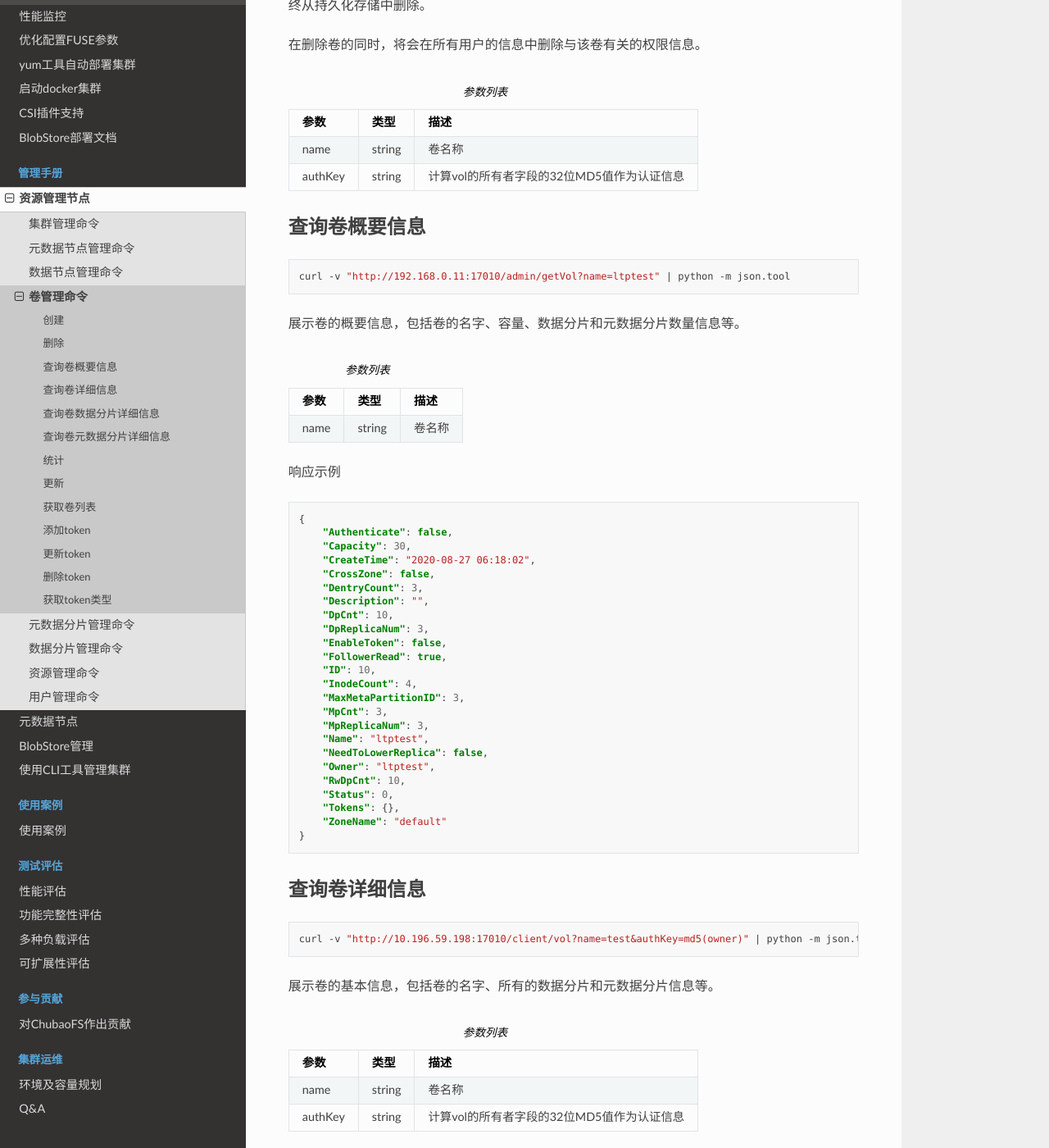
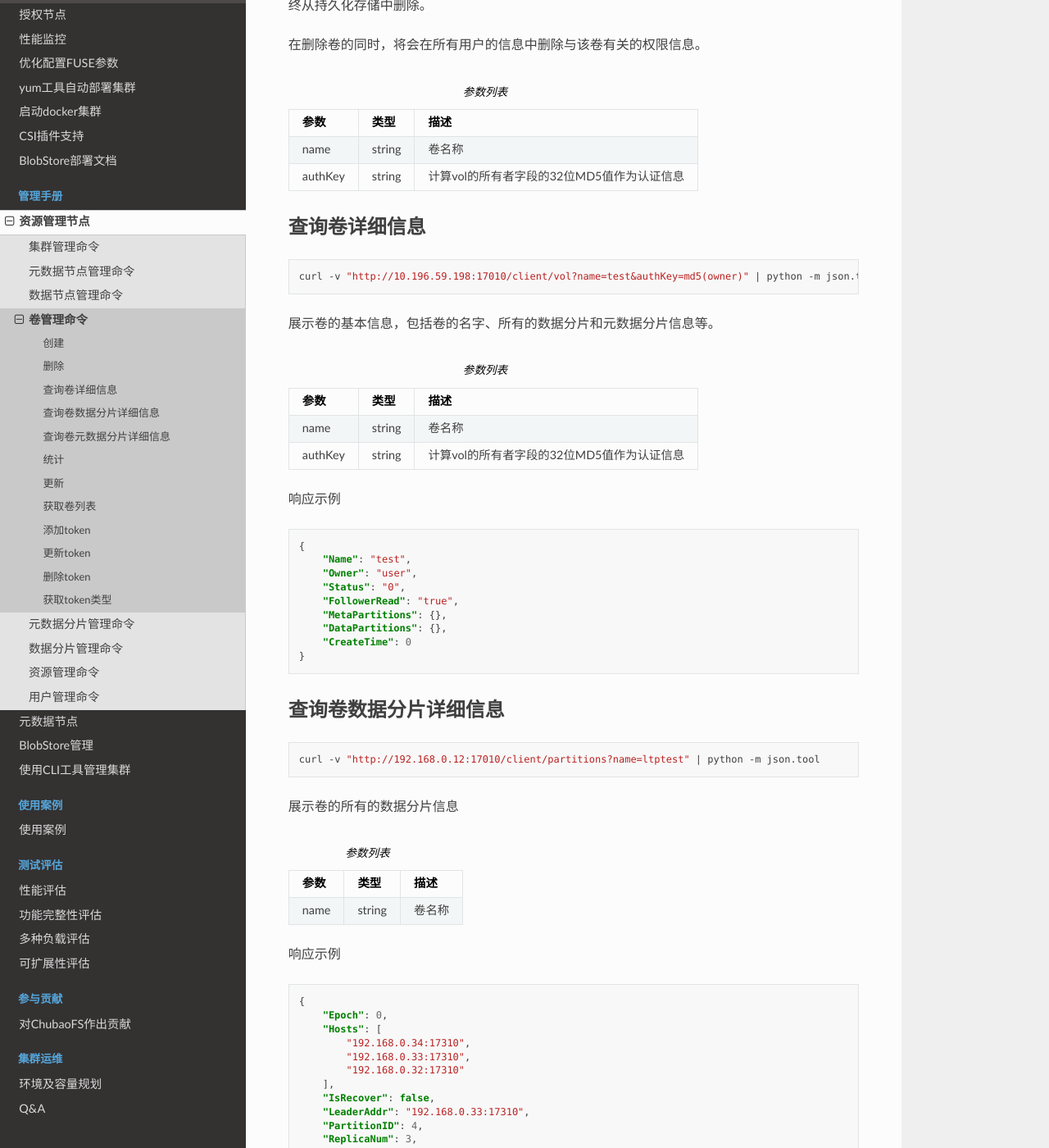
Before and after one commit to cubefs/docs-zh, a Sphinx documentation site: the page built from docs/source/admin-api/master/volume.rst, in a window 1280 px wide and 1400 px high, scrolled down 1046 px. Shown: the whole window at 82% size. Built offline with Sphinx 7.4.7 and the Read the Docs theme 2.0.0, drawn with Linux system fonts in a browser that asks for light colours.

Commit message:
update cluster manage whitebook
Signed-off-by: leonrayang <chl696@sina.com>

```diff
--- a/docs/source/admin-api/master/volume.rst
+++ b/docs/source/admin-api/master/volume.rst
@@ -44,50 +44,6 @@
 
    "name", "string", "卷名称"
    "authKey", "string", "计算vol的所有者字段的32位MD5值作为认证信息"
-
-查询卷概要信息
----------
-
-.. code-block:: bash
-
-   curl -v "http://192.168.0.11:17010/admin/getVol?name=ltptest" | python -m json.tool
-
-
-展示卷的概要信息，包括卷的名字、容量、数据分片和元数据分片数量信息等。
-
-.. csv-table:: 参数列表
-   :header: "参数", "类型", "描述"
-
-   "name", "string", "卷名称"
-
-响应示例
-
-.. code-block:: json
-
-   {
-       "Authenticate": false,
-       "Capacity": 30,
-       "CreateTime": "2020-08-27 06:18:02",
-       "CrossZone": false,
-       "DentryCount": 3,
-       "Description": "",
-       "DpCnt": 10,
-       "DpReplicaNum": 3,
-       "EnableToken": false,
-       "FollowerRead": true,
-       "ID": 10,
-       "InodeCount": 4,
-       "MaxMetaPartitionID": 3,
-       "MpCnt": 3,
-       "MpReplicaNum": 3,
-       "Name": "ltptest",
-       "NeedToLowerReplica": false,
-       "Owner": "ltptest",
-       "RwDpCnt": 10,
-       "Status": 0,
-       "Tokens": {},
-       "ZoneName": "default"
-   }
 
 
 查询卷详细信息
```
Also changed, not shown: docs/source/admin-api/master/datanode.rst (+2 -30 lines), docs/source/admin-api/master/metanode.rst (+3 -6 lines).
